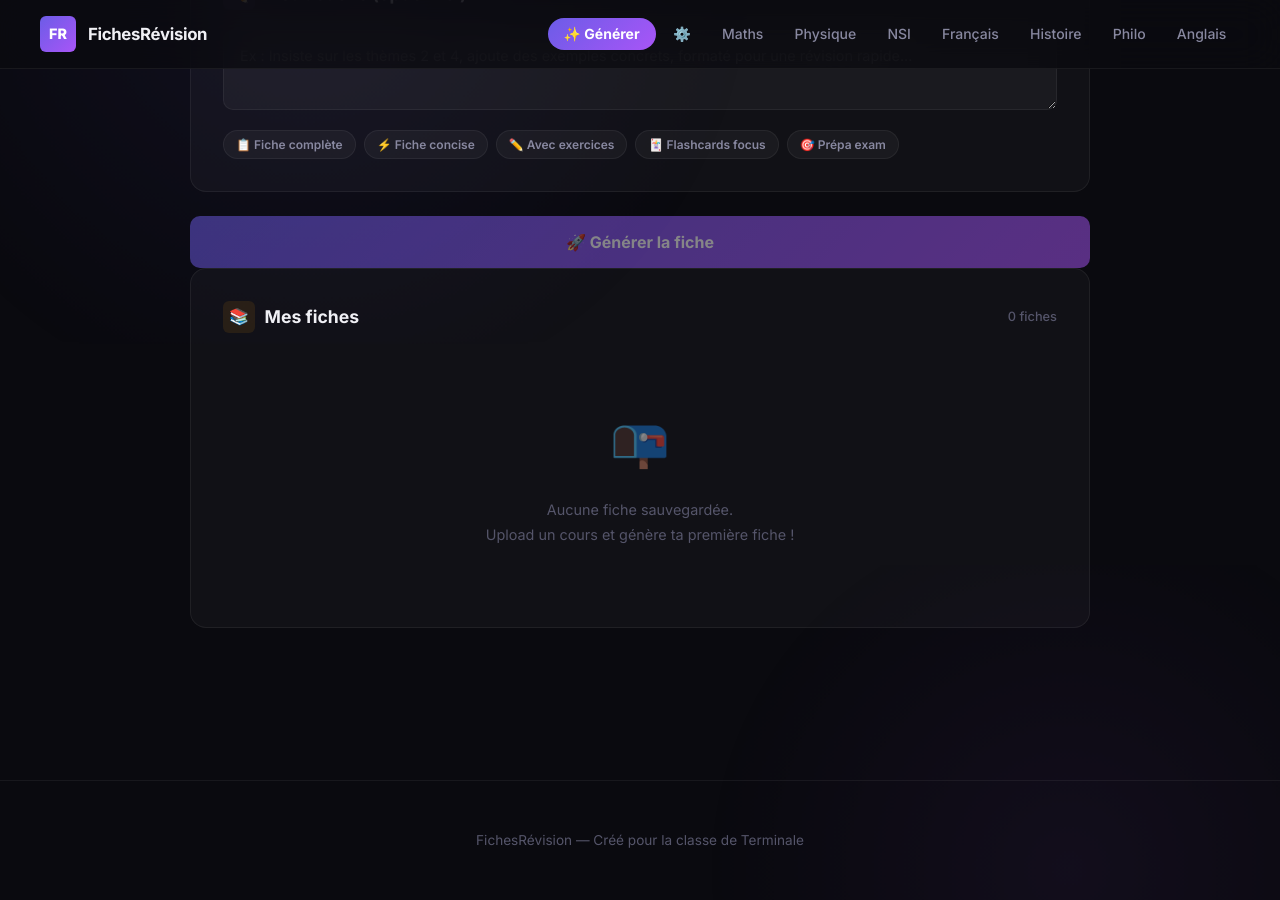
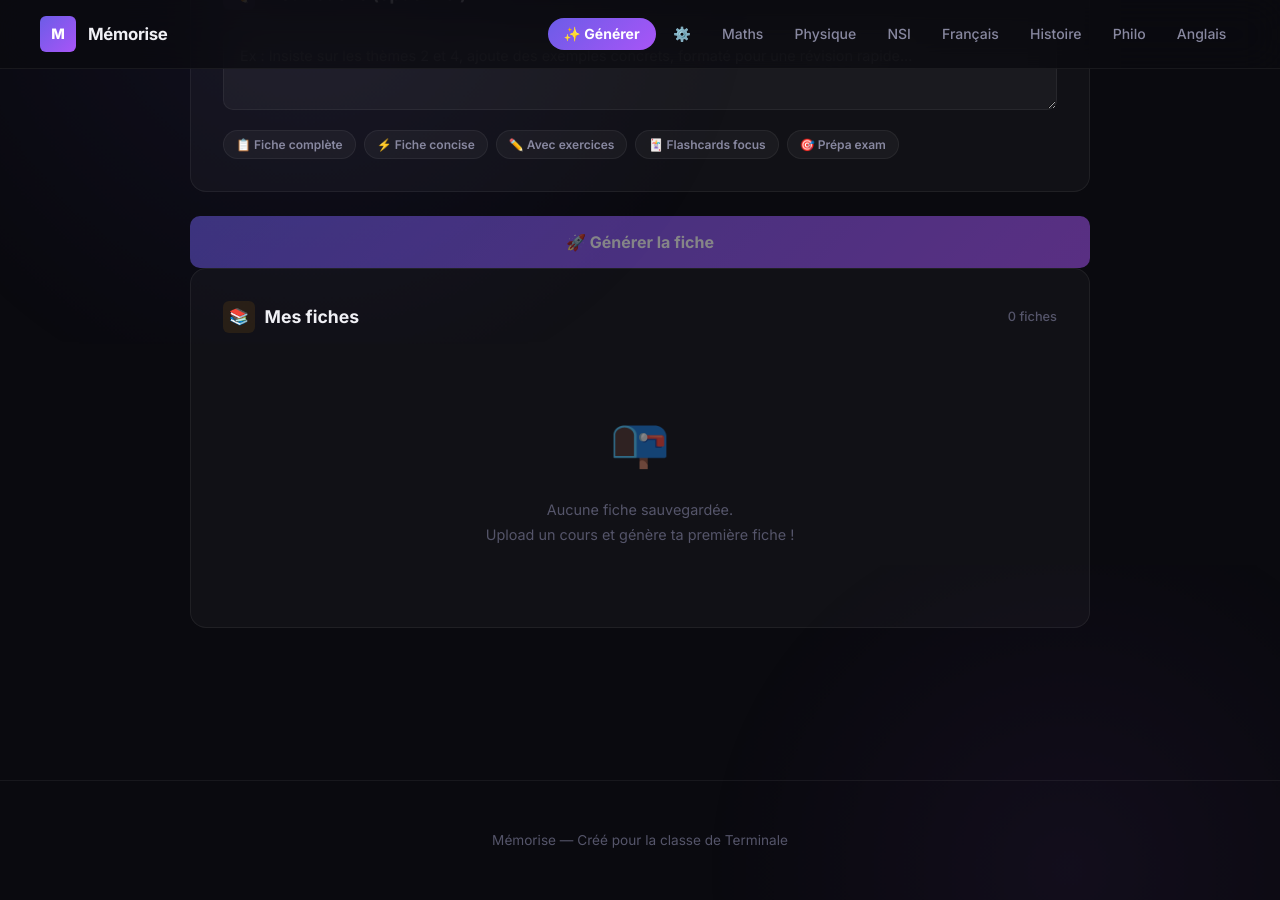
Before and after one commit to Jad00Create/fiches-revision, a Jekyll site: the page built from generer/index.html, in a window 1280 px wide and 900 px high, scrolled down 1036 px. Built offline with Jekyll 4.4.1, drawn with Linux system fonts in a browser that asks for light colours; some of the changed text lies outside the part shown.

Commit message:
Rename site to Mémorise with M logo

```diff
--- a/_config.yml
+++ b/_config.yml
@@ -1,5 +1,5 @@
-title: "Fiches de Révision - Terminale"
-description: "Site de fiches de révision pour la classe de Terminale - Maths, Physique, NSI et plus encore"
+title: "Mémorise - Fiches de Révision"
+description: "Génère des fiches de révision et flashcards avec l'IA — Maths, Physique, NSI et plus encore"
 lang: fr
 theme: jekyll-theme-cayman
 
--- a/_layouts/default.html
+++ b/_layouts/default.html
@@ -690,8 +690,8 @@
   <nav>
     <div class="nav-inner">
       <a href="{{ '/' | relative_url }}" class="nav-brand">
-        <div class="nav-logo">FR</div>
-        <span class="nav-title">FichesRévision</span>
+        <div class="nav-logo">M</div>
+        <span class="nav-title">Mémorise</span>
       </a>
       <ul class="nav-links">
         <li><a href="{{ '/' | relative_url }}generer/" class="nav-generer">✨ Générer</a></li>
@@ -712,7 +712,7 @@
   </main>
 
   <footer>
-    <p>FichesRévision — Créé pour la classe de Terminale</p>
+    <p>Mémorise — Créé pour la classe de Terminale</p>
   </footer>
 </body>
 </html>
--- a/generer/index.html
+++ b/generer/index.html
@@ -781,7 +781,7 @@ title: Générer des fiches
 <div class="generator-app">
 
   <div class="app-header">
-    <h1>Générer des <span class="gradient-text">fiches</span></h1>
+    <h1>Génère des <span class="gradient-text">fiches</span></h1>
     <p>Upload ton cours, l'IA génère la fiche + les flashcards</p>
   </div>
 
```
Also changed, not shown: other parts of generer/index.html (+1 -1 lines).
